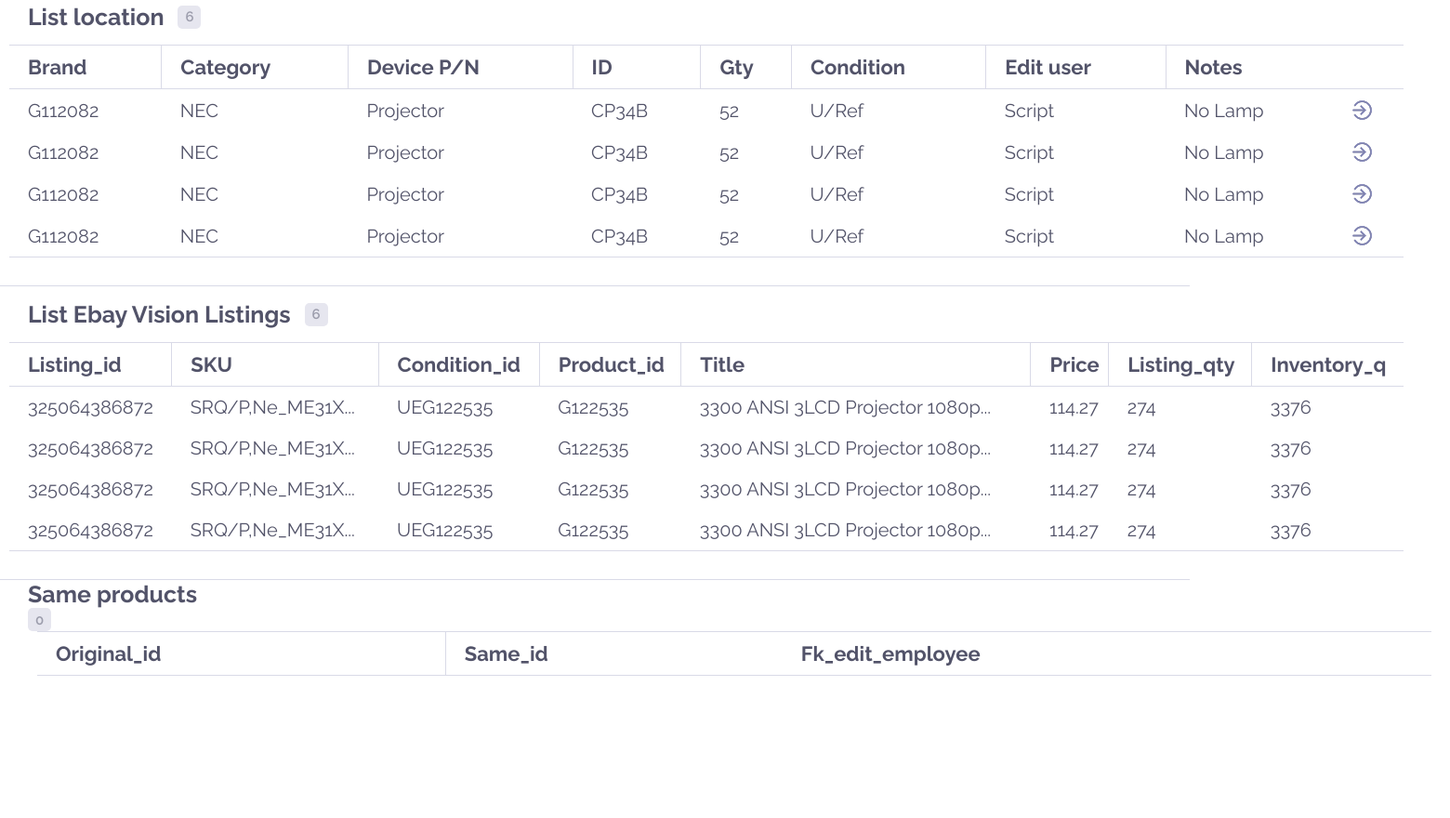
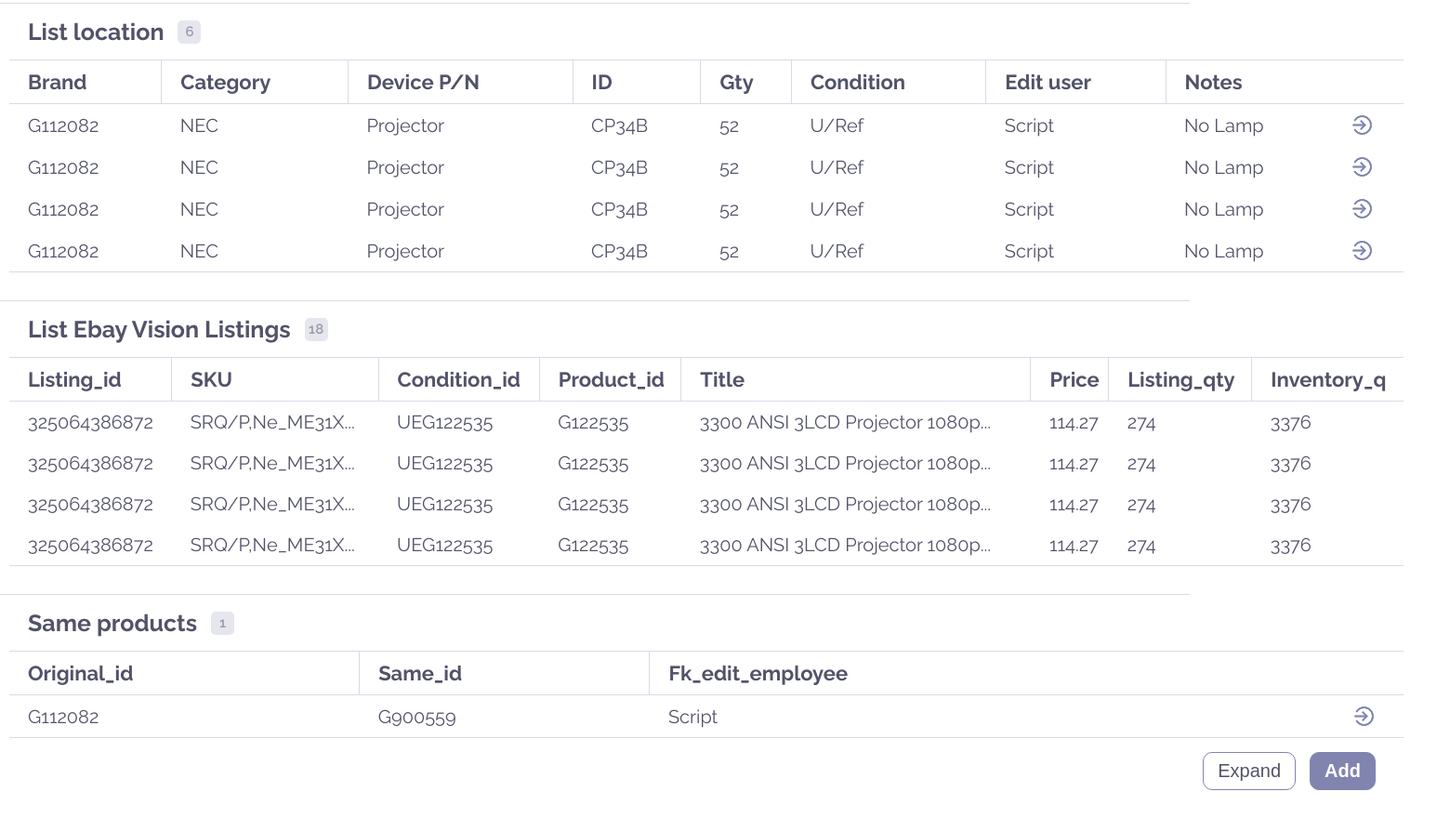
Before and after one commit to KHARKIVSKA-KURKUMA/ProductEditWindow, a website built with Parcel: page src/index.html in a window 1280 px wide. Shown: the part 678-1558 px from the top of the page at 93% size, 1560 px wide, since content can reach past the window. Before the commit the page ends 1405 px from the top, so only its background shows below. Built offline with nearby package versions, Linux system fonts and the light colour scheme.

Commit message:
finish test task

```diff
--- a/src/data/products.json
+++ b/src/data/products.json
@@ -93,6 +93,126 @@
       "sku": "SRQ/P,Ne_ME31X add text",
       "condition_id": "UEG122535",
       "product_id": "G122535",
+      "title": "3300 ANSI 3LCD Projector 1080p ds",
+      "price": 114.27,
+      "listing_qty": 274,
+      "inventory_qty": 3376
+    },
+    {
+      "listing_id": "325064386872",
+      "sku": "SRQ/P,Ne_ME31X add text",
+      "condition_id": "UEG122535",
+      "product_id": "G122535",
+      "title": "3300 ANSI 3LCD Projector 1080p ds",
+      "price": 114.27,
+      "listing_qty": 274,
+      "inventory_qty": 3376
+    },
+    {
+      "listing_id": "325064386872",
+      "sku": "SRQ/P,Ne_ME31X add text",
+      "condition_id": "UEG122535",
+      "product_id": "G122535",
+      "title": "3300 ANSI 3LCD Projector 1080p ds",
+      "price": 114.27,
+      "listing_qty": 274,
+      "inventory_qty": 3376
+    },
+    {
+      "listing_id": "325064386872",
+      "sku": "SRQ/P,Ne_ME31X add text",
+      "condition_id": "UEG122535",
+      "product_id": "G122535",
+      "title": "3300 ANSI 3LCD Projector 1080p ds",
+      "price": 114.27,
+      "listing_qty": 274,
+      "inventory_qty": 3376
+    },
+    {
+      "listing_id": "325064386872",
+      "sku": "SRQ/P,Ne_ME31X add text",
+      "condition_id": "UEG122535",
+      "product_id": "G122535",
+      "title": "3300 ANSI 3LCD Projector 1080p ds",
+      "price": 114.27,
+      "listing_qty": 274,
+      "inventory_qty": 3376
+    },
+    {
+      "listing_id": "325064386872",
+      "sku": "SRQ/P,Ne_ME31X add text",
+      "condition_id": "UEG122535",
+      "product_id": "G122535",
+      "title": "3300 ANSI 3LCD Projector 1080p ds",
+      "price": 114.27,
+      "listing_qty": 274,
+      "inventory_qty": 3376
+    },
+    {
+      "listing_id": "325064386872",
+      "sku": "SRQ/P,Ne_ME31X add text",
+      "condition_id": "UEG122535",
+      "product_id": "G122535",
+      "title": "3300 ANSI 3LCD Projector 1080p add text",
+      "price": 114.27,
+      "listing_qty": 274,
+      "inventory_qty": 3376
+    },
+    {
+      "listing_id": "325064386872",
+      "sku": "SRQ/P,Ne_ME31X add text",
+      "condition_id": "UEG122535",
+      "product_id": "G122535",
+      "title": "3300 ANSI 3LCD Projector 1080p add text",
+      "price": 114.27,
+      "listing_qty": 274,
+      "inventory_qty": 3376
+    },
+    {
+      "listing_id": "325064386872",
+      "sku": "SRQ/P,Ne_ME31X add text",
+      "condition_id": "UEG122535",
+      "product_id": "G122535",
+      "title": "3300 ANSI 3LCD Projector 1080p add text",
+      "price": 114.27,
+      "listing_qty": 274,
+      "inventory_qty": 3376
+    },
+    {
+      "listing_id": "325064386872",
+      "sku": "SRQ/P,Ne_ME31X add text",
+      "condition_id": "UEG122535",
+      "product_id": "G122535",
+      "title": "3300 ANSI 3LCD Projector 1080p add text",
+      "price": 114.27,
+      "listing_qty": 274,
+      "inventory_qty": 3376
+    },
+    {
+      "listing_id": "325064386872",
+      "sku": "SRQ/P,Ne_ME31X add text",
+      "condition_id": "UEG122535",
+      "product_id": "G122535",
+      "title": "3300 ANSI 3LCD Projector 1080p add text",
+      "price": 114.27,
+      "listing_qty": 274,
+      "inventory_qty": 3376
+    },
+    {
+      "listing_id": "325064386872",
+      "sku": "SRQ/P,Ne_ME31X add text",
+      "condition_id": "UEG122535",
+      "product_id": "G122535",
+      "title": "3300 ANSI 3LCD Projector 1080p add text",
+      "price": 114.27,
+      "listing_qty": 274,
+      "inventory_qty": 3376
+    },
+    {
+      "listing_id": "325064386872",
+      "sku": "SRQ/P,Ne_ME31X add text",
+      "condition_id": "UEG122535",
+      "product_id": "G122535",
       "title": "3300 ANSI 3LCD Projector 1080p add text",
       "price": 114.27,
       "listing_qty": 274,
@@ -129,7 +249,7 @@
       "inventory_qty": 3376
     }
   ],
-  "same_products": [
+  "products": [
     {
       "original_id": "G112082",
       "same_id": "G900559",
--- a/src/index.html
+++ b/src/index.html
@@ -162,13 +162,24 @@
               <td class="products__table__cell table__cell">
                 Fk_edit_employee
               </td>
+              <td></td>
             </tr>
           </table>
+          <ul class="products__list">
+            <li class="products__list__item">
+              <button class="products__list__button">Expand</button>
+            </li>
+            <li class="products__list__item">
+              <button class="products__list__button addBtn">Add</button>
+            </li>
+          </ul>
         </div>
       </section>
     </main>
     <!-- ------------------------------- FOOTER -------------------------------- -->
-    <footer class="footer"></footer>
+    <footer class="footer">
+      <h2 class="footer__title visually-hidden">Footer</h2>
+    </footer>
     <!-- ----------------------------------------------------------------------- -->
   </body>
   <script type="module" src="./ts/main.ts"></script>
--- a/src/sass/layouts/_listing.scss
+++ b/src/sass/layouts/_listing.scss
@@ -10,10 +10,6 @@
     margin-left: 30px;
     margin-bottom: 15px;
   }
-  &__title {
-  }
-  &__counter {
-  }
   &__table {
     &__row {
       &:first-child td {
@@ -23,7 +19,5 @@
         }
       }
     }
-    &__cell {
-    }
   }
 }
--- a/src/sass/layouts/_products.scss
+++ b/src/sass/layouts/_products.scss
@@ -1,16 +1,50 @@
 .products {
   &__container {
+    padding: 15px 0px 30px;
   }
   &__wrap {
-  }
-  &__title {
-  }
-  &__counter {
+    display: flex;
+    align-items: center;
+    gap: 15px;
+    margin-left: 30px;
+    margin-bottom: 15px;
   }
   &__table {
     &__row {
+      &:first-child td {
+        &:last-child {
+          border-right: none;
+        }
+      }
     }
-    &__cell {
+    &__cell__link {
+      display: block;
+      margin-right: 30px;
+      &__icon {
+        width: 25px;
+        height: 25px;
+        margin-left: auto;
+      }
     }
   }
+  &__list {
+    margin-top: 15px;
+    display: flex;
+    justify-content: end;
+    gap: 15px;
+    margin-right: 20px;
+    &__button {
+      padding: 8px 15px;
+      border: 1px solid $accentColor;
+      border-radius: 10px;
+      font-size: 20px;
+      color: $mainColor;
+      background-color: transparent;
+    }
+  }
+  .addBtn {
+    background-color: $accentColor;
+    color: $whiteColor;
+    font-weight: 700;
+  }
 }
--- a/src/sass/layouts/_summary.scss
+++ b/src/sass/layouts/_summary.scss
@@ -3,14 +3,14 @@
   &__container {
     display: flex;
     padding: 0px;
-    padding-bottom: 10px;
+    padding-bottom: 30px;
   }
   &__list {
     display: flex;
     flex-direction: column;
     row-gap: 10px;
     column-gap: 30px;
-    height: 560px;
+    max-height: 580px;
     flex-wrap: wrap;
     max-width: 1180px;
     position: relative;
@@ -37,7 +37,7 @@
       justify-content: space-between;
       width: 535px;
       border-radius: 10px;
-      padding: 8px 20px 7px;
+      padding: 5px 20px;
       border: 1px solid $borderColor;
       align-items: center;
       position: relative;
@@ -56,8 +56,8 @@
         font-size: 20px;
       }
       &__value {
-        font-family: "Manrope" sans-serif;
-        font-size: 20px;
+        font-family: "Manrope", sans-serif;
+        font-size: 22px;
         font-weight: 600;
         margin-right: 35px;
 
--- a/src/ts/location.ts
+++ b/src/ts/location.ts
@@ -23,7 +23,6 @@ export function renderLocationTable(data: ProductData): void {
     counterEl.textContent = String(data.locations.length);
     counterEl.classList.add("counter");
   }
-
   if (table) {
     const limitedLocations = data.locations.slice(0, 4);
 
--- a/src/ts/main.ts
+++ b/src/ts/main.ts
@@ -2,10 +2,12 @@ import { renderSummary, renderPhotos } from "./summary";
 import productData from "../data/products.json";
 import { renderLocationTable } from "./location";
 import { renderListingTable } from "./listing";
+import { renderProductTable } from "./products";
 
 document.addEventListener("DOMContentLoaded", () => {
   renderSummary(productData);
   renderPhotos(productData);
   renderLocationTable(productData);
   renderListingTable(productData);
+  renderProductTable(productData);
 });
--- /dev/null
+++ b/src/ts/products.ts
@@ -0,0 +1,53 @@
+import moreIcon from "../img/more__icon.png";
+
+type ProductEntry = {
+  original_id: string;
+  same_id: string;
+  fk_edit_employee: string;
+};
+
+type ProductData = {
+  products: ProductEntry[];
+};
+
+export function renderProductTable(data: ProductData): void {
+  const table = document.querySelector(".products__table") as HTMLTableElement;
+  const counterEl = document.querySelector(".products__counter") as HTMLElement;
+  if (counterEl) {
+    counterEl.textContent = String(data.products.length);
+    counterEl.classList.add("counter");
+  }
+  if (table) {
+    const limitedProducts = data.products.slice(0, 4);
+    limitedProducts.forEach((product) => {
+      const row = document.createElement("tr");
+      row.classList.add("products__table__row");
+      row.innerHTML = `
+        <td class="products__table__cell table__cell">${
+          product.original_id
+        }</td>
+        <td class="products__table__cell table__cell ">${product.same_id}</td>
+        <td class="products__table__cell table__cell">${
+          product.fk_edit_employee
+        }</td>
+        <td class="products__table__cell table__cell">
+          <a
+            href="https://www.google.com/search?q=${encodeURIComponent(
+              product.original_id
+            )}"
+            class="products__table__cell__link"
+            target="_blank"
+            rel="noopener"
+          >
+            <img
+              class="products__table__cell__link__icon"
+              src=${moreIcon}
+              alt="Search"
+            />
+          </a>
+        </td>
+      `;
+      table.appendChild(row);
+    });
+  }
+}
```
Also changed, not shown: types.d.ts (renamed from src/ts/types.d.ts).
